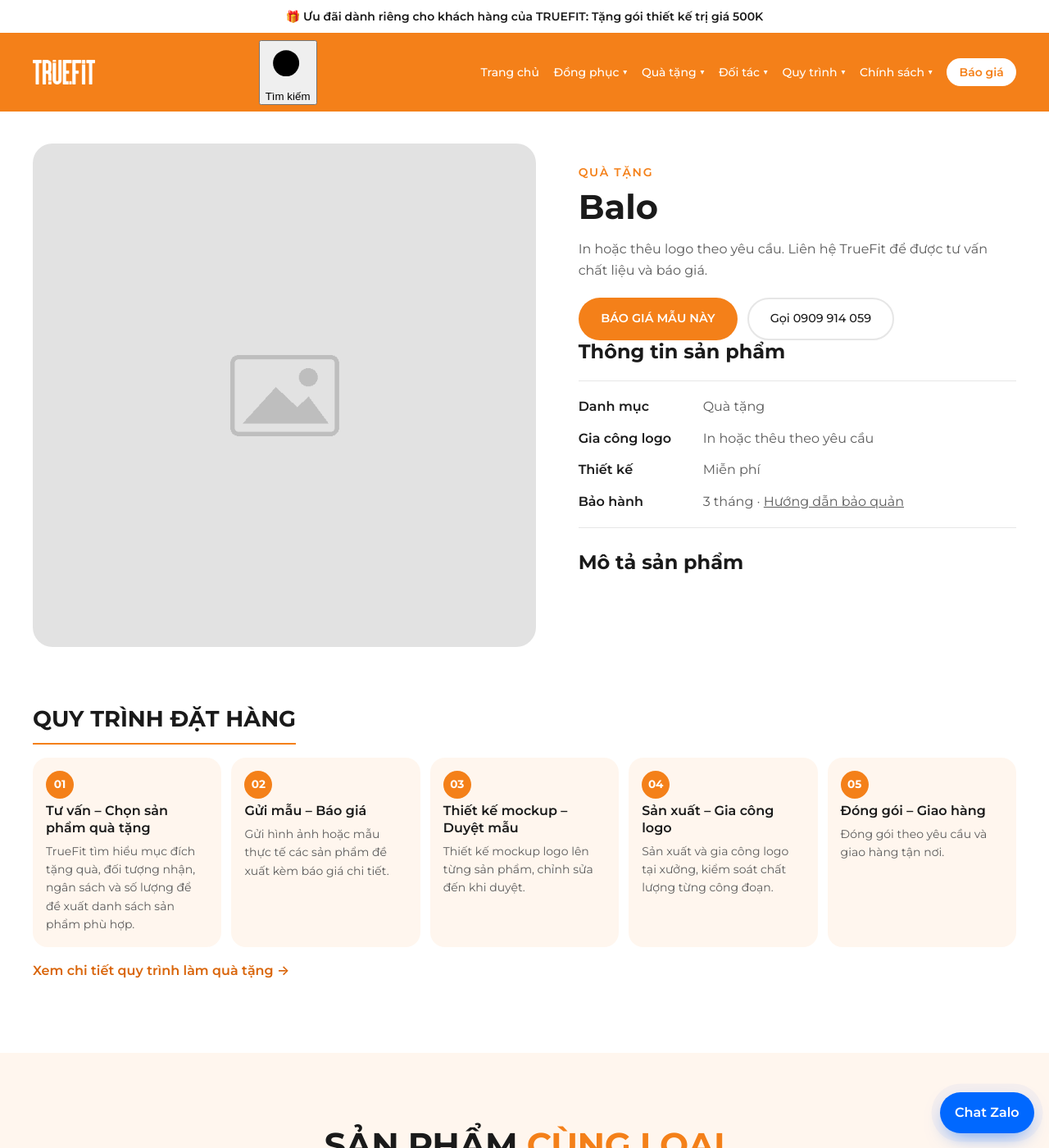
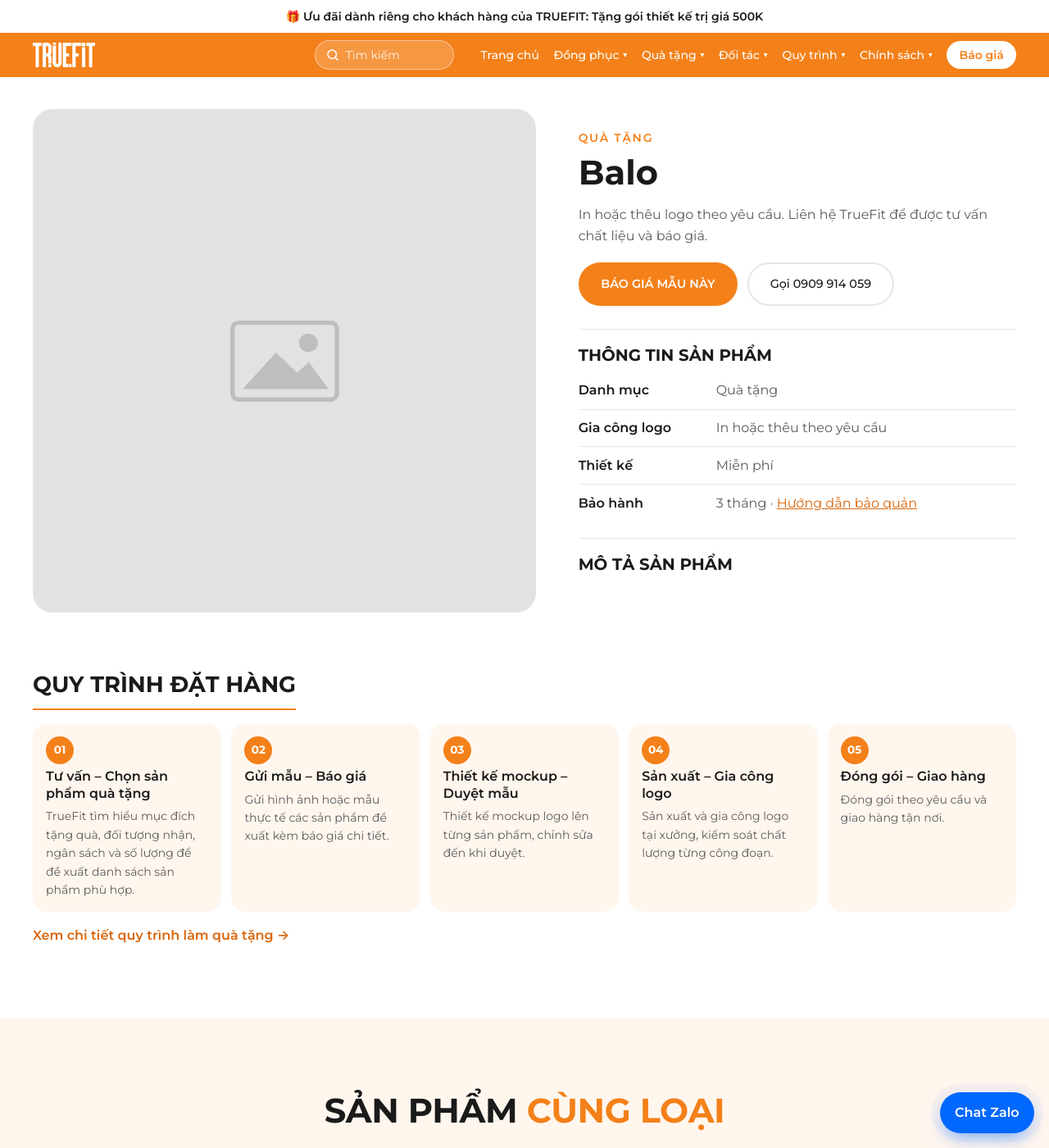
Before and after one commit to bap47/truefit, a Jekyll site: the page built from _san_pham/balo.md, in a window 1280 px wide and 1400 px high. Shown: the whole window at 82% size. Built offline with Jekyll 4.4.1, drawn with Linux system fonts in a browser that asks for light colours.

Commit message:
Add files via upload

```diff
--- a/assets/css/main.css
+++ b/assets/css/main.css
@@ -695,3 +695,62 @@
   .tf-pd__keys { grid-template-columns: 1fr 1fr; }
   .tf-pd__block .tf-spec div { grid-template-columns: 8rem 1fr; }
 }
+
+/* ===== Tìm kiếm ===== */
+.tf-sbtn { display: inline-flex; align-items: center; gap: .45rem; margin-left: auto; margin-right: 1rem; background: rgba(255,255,255,.18); color: #fff; border: 1px solid rgba(255,255,255,.45); border-radius: 999px; padding: .38rem .9rem .38rem .7rem; font: inherit; font-size: var(--fs-sm); cursor: pointer; min-width: 170px; transition: background .2s; }
+.tf-sbtn:hover { background: rgba(255,255,255,.3); }
+.tf-sbtn svg, .tf-search__field svg { width: 18px; height: 18px; fill: none; stroke: currentColor; stroke-width: 2; stroke-linecap: round; flex: none; }
+.tf-sbtn span { opacity: .9; }
+.tf-header__in .tf-nav { order: 3; } .tf-header__in .tf-sbtn { order: 2; } .tf-header__in .tf-burger { order: 4; }
+@media (max-width: 1100px) { .tf-sbtn { min-width: 0; } .tf-sbtn span { display: none; } .tf-sbtn { padding: .45rem; margin-right: .5rem; } }
+@media (max-width: 860px) { .tf-sbtn { margin-right: .25rem; } }
+.tf-search { position: fixed; inset: 0; z-index: 200; }
+.tf-search[hidden] { display: none; }
+.tf-search__backdrop { position: absolute; inset: 0; background: rgba(0,0,0,.45); animation: tfFade .2s; }
+.tf-search__bar { position: relative; z-index: 2; background: #fff; box-shadow: 0 6px 24px -14px rgba(0,0,0,.3); }
+.tf-search__barin { display: flex; align-items: center; gap: 1rem; padding-block: 1rem; max-width: 760px; }
+.tf-search__field { flex: 1; display: flex; align-items: center; gap: .6rem; border: 1.5px solid var(--line); border-radius: 999px; padding: .7rem 1.1rem; background: var(--mist); color: var(--ink-soft); }
+.tf-search__field:focus-within { border-color: var(--orange); background: #fff; }
+.tf-search__field input { flex: 1; border: 0; outline: 0; background: none; font: inherit; font-size: 1rem; color: var(--ink); min-width: 0; }
+.tf-search__field input::-webkit-search-cancel-button { display: none; }
+.tf-search__close { background: none; border: 0; font-size: 1.4rem; cursor: pointer; color: var(--ink); padding: .4rem; line-height: 1; }
+.tf-search__panel { position: relative; z-index: 2; margin: .75rem auto 0; width: min(1000px, calc(100% - 2rem)); max-height: calc(100vh - 120px); overflow: auto; background: #fff; border-radius: 22px; animation: tfRise .25s var(--ease); }
+.tf-search__in { padding: clamp(1.25rem, 3vw, 2.25rem); display: grid; gap: 1.5rem; }
+.tf-search__h { font-weight: 600; margin: 0 0 .75rem; }
+.tf-search__chips { display: flex; flex-wrap: wrap; gap: .5rem; }
+.tf-search__chips button { font: inherit; font-size: var(--fs-sm); background: #fff; border: 1px solid var(--line); border-radius: 999px; padding: .45rem 1rem; cursor: pointer; }
+.tf-search__chips button:hover { border-color: var(--orange); color: var(--orange-deep); }
+.tf-search__cards { display: grid; grid-template-columns: repeat(auto-fill, minmax(150px, 1fr)); gap: .9rem; }
+.tf-search__card { text-decoration: none; color: var(--ink); display: grid; gap: .45rem; font-size: var(--fs-sm); }
+.tf-search__card img, .tf-search__card .ph { width: 100%; aspect-ratio: 1; object-fit: cover; border-radius: 14px; background: var(--mist); }
+.tf-search__card:hover span { color: var(--orange-deep); }
+.tf-search__group + .tf-search__group { margin-top: 1.5rem; }
+.tf-search__list { display: grid; gap: .25rem; }
+.tf-search__row { display: flex; align-items: center; gap: .9rem; padding: .55rem .6rem; border-radius: 12px; text-decoration: none; color: var(--ink); }
+.tf-search__row:hover, .tf-search__row.is-focus { background: var(--cream-soft); }
+.tf-search__row img, .tf-search__row .ph { width: 52px; height: 52px; border-radius: 10px; object-fit: cover; background: var(--mist); flex: none; }
+.tf-search__row .ph--txt { display: grid; place-items: center; color: var(--orange); font-weight: 700; }
+.tf-search__row strong { display: block; font-weight: 600; }
+.tf-search__row small { color: var(--ink-soft); display: block; overflow: hidden; text-overflow: ellipsis; white-space: nowrap; max-width: 60ch; }
+.tf-search__row mark { background: none; color: var(--orange-deep); }
+.tf-search__tag { margin-left: auto; font-size: .72rem; text-transform: uppercase; letter-spacing: .05em; color: var(--ink-soft); flex: none; }
+.tf-search__empty { text-align: center; padding: 1rem 0; }
+.tf-search__empty p { margin: 0 0 1rem; color: var(--ink-soft); }
+.tf-search__empty .tf-btns { justify-content: center; }
+body.is-searching { overflow: hidden; }
+@keyframes tfFade { from { opacity: 0; } }
+@keyframes tfRise { from { opacity: 0; transform: translateY(-8px); } }
+/* Khối thông tin nằm cạnh ảnh */
+.tf-pd__info .tf-btns { margin-bottom: 1.75rem; }
+.tf-pd__sec { border-top: 1px solid var(--line); padding-top: 1.25rem; margin-top: 1.25rem; }
+.tf-pd__sec h2 { font-size: var(--fs-md); font-weight: 700; text-transform: uppercase; margin: 0 0 .5rem; }
+.tf-pd__sec .tf-spec { margin: 0; border: 0; padding: 0; }
+.tf-pd__sec .tf-spec div { grid-template-columns: 9.5rem 1fr; border-bottom: 1px solid var(--line); padding-block: .6rem; }
+.tf-pd__sec .tf-spec div:last-child { border-bottom: 0; }
+.tf-pd__sec .tf-spec a { color: var(--orange-deep); }
+.tf-pd__sec .tf-prose { color: var(--ink-soft); }
+.tf-pd__sec .tf-prose p:first-child { margin-top: 0; }
+[data-search-idle] { display: grid; gap: 1.5rem; }
+.tf-search__row > span:nth-child(2) { min-width: 0; flex: 1; }
+.tf-search__row small { max-width: 100%; }
+@media (max-width: 600px) { .tf-search__tag { display: none; } .tf-search__barin { gap: .5rem; } }
```
